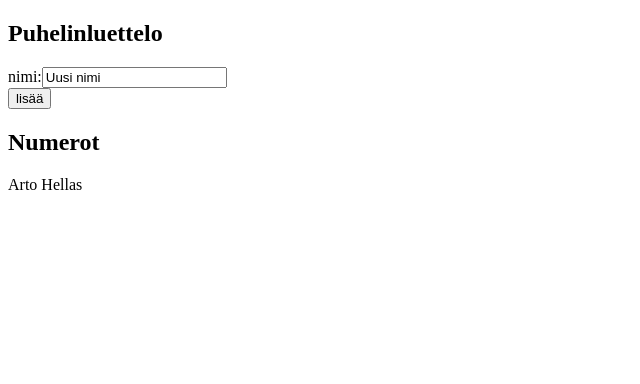
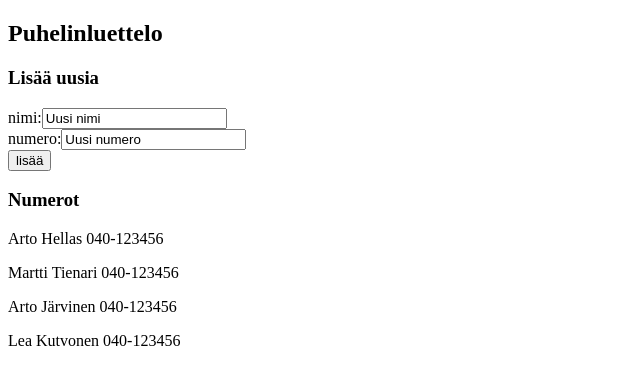
Before and after one commit to rescawen/Kevat2018FullstackOsa2, a React (Create React App) app in the folder lomakkeet/: page / in a window 1280 px wide. Shown: the top 384 px of the page, without its empty margins (0-640 px from the left). Built offline with nearby package versions, Linux system fonts and the light colour scheme.

Commit message:
same name cannot enter

```diff
--- a/lomakkeet/src/App.js
+++ b/lomakkeet/src/App.js
@@ -6,28 +6,49 @@ class App extends React.Component {
     this.state = {
       persons: props.persons,
       newName: 'Uusi nimi',
+      newNumber: 'Uusi numero',
 
     }
   }
 
   addPerson = (event) => {
     event.preventDefault()
+    var toggle = 0;
+    const a = this.state.newName
+    this.state.persons.forEach(function (item) {
+      if (a === item.name) {
+        toggle = 1;
+        alert("same value")
+      }
+    });
+
+    if (toggle == 1) {
+      return
+    }
 
     const personObject = {
       name: this.state.newName,
+      number: this.state.newNumber,
     }
 
     const persons = this.state.persons.concat(personObject)
 
     this.setState({
       persons,
-      newName: 'Uusi nimi'
+      newName: 'Uusi nimi',
+      newNumber: 'Uusi numero'
     })
   }
 
   handlePersonChange = (event) => {
     console.log(event.target.value)
     this.setState({ newName: event.target.value })
+
+  }
+  handleNumberChange = (event) => {
+    console.log(event.target.value)
+    this.setState({ newNumber: event.target.value })
+
   }
 
   render() {
@@ -38,21 +59,27 @@ class App extends React.Component {
     return (
       <div>
         <h2>Puhelinluettelo</h2>
+        <h3>Lisää uusia</h3>
         <form onSubmit={this.addPerson}>
           <div>nimi:
           <input
-            value={this.state.newName}
-            onChange={this.handlePersonChange}
-          />
+              value={this.state.newName}
+              onChange={this.handlePersonChange}
+            />
+          </div>
+          <div>numero:
+          <input
+              value={this.state.newNumber}
+              onChange={this.handleNumberChange}
+            />
           </div>
           <div>
-          <button type="submit">lisää</button>
+            <button type="submit">lisää</button>
           </div>
         </form>
-        <h2>Numerot</h2>
-
+        <h3>Numerot</h3>
         <div>
-          {personsToShow.map(person => <p key={person.name}>{person.name}</p>)}
+          {personsToShow.map(person => <p key={person.name}>{person.name} {person.number}</p>)}
         </div>
 
       </div>
--- a/lomakkeet/src/index.js
+++ b/lomakkeet/src/index.js
@@ -5,7 +5,17 @@ import App from './App';
 const persons = [
 
     {
-        name: 'Arto Hellas'
+        name: 'Arto Hellas',
+        number: "040-123456"
+    },
+    {
+        name: 'Martti Tienari', number: '040-123456'
+    },
+    {
+        name: 'Arto Järvinen', number: '040-123456'
+    },
+    {
+        name: 'Lea Kutvonen', number: '040-123456'
     }
 
 ]
```
